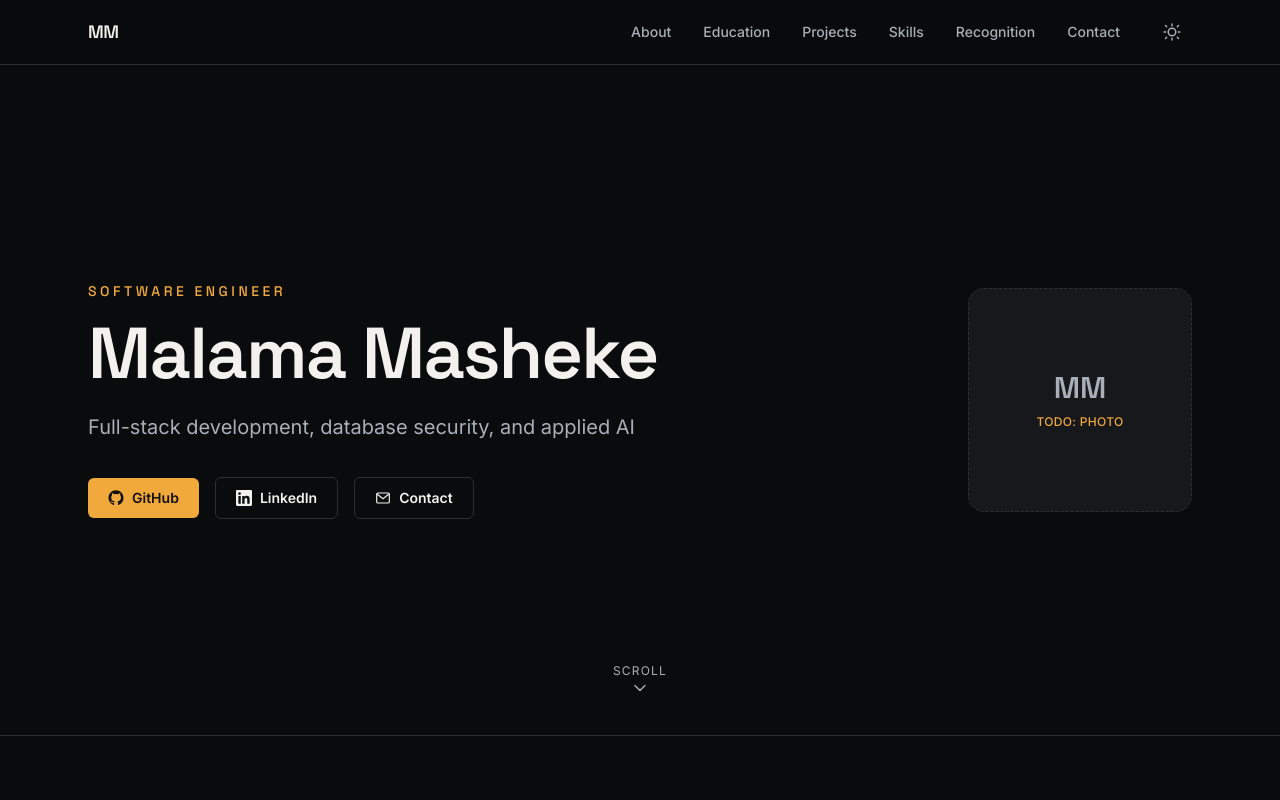
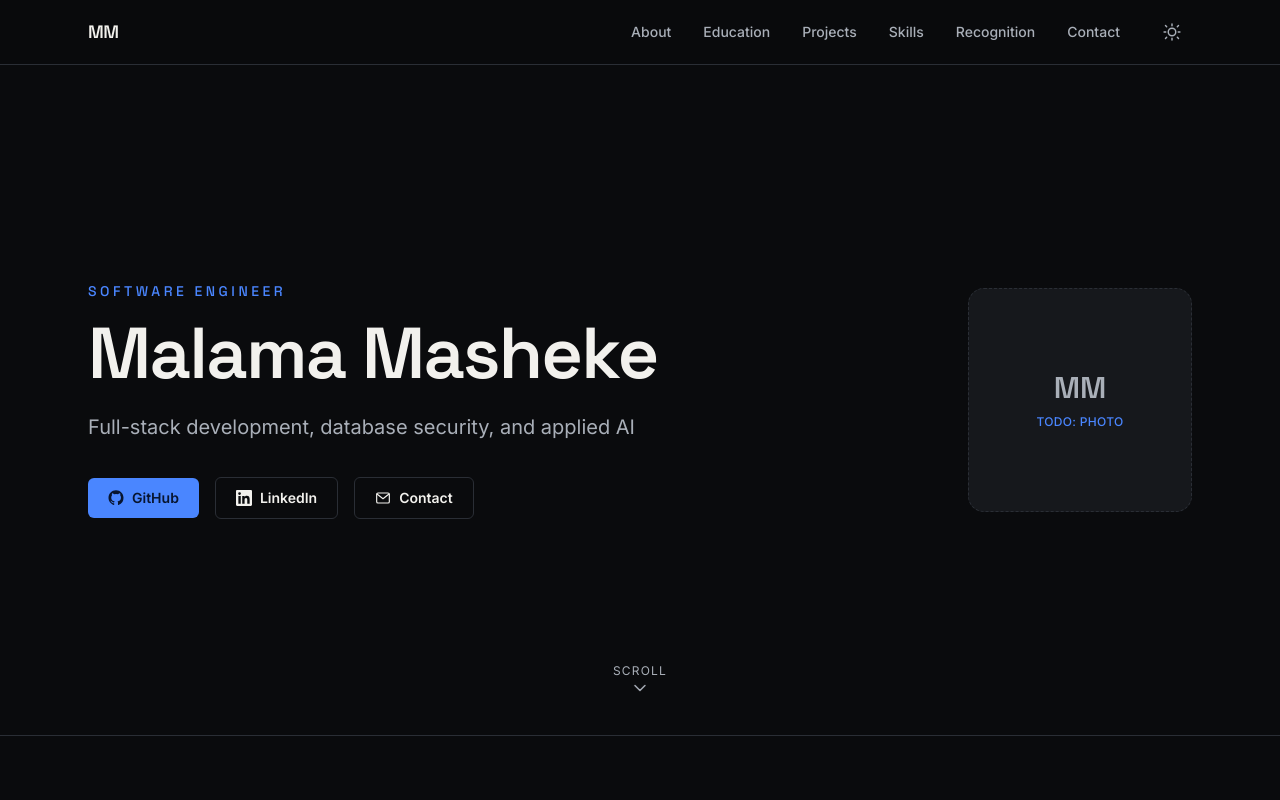
Before and after one commit to malgmash/Portfolio, a Next.js app: page / in a window 1280 px wide. Shown: the top 800 px of the page. Built offline with nearby package versions, Linux system fonts and the light colour scheme.

Commit message:
Changed the orange color to blue.

```diff
--- a/app/globals.css
+++ b/app/globals.css
@@ -7,9 +7,9 @@
   --raw-border: #2a2e35;
   --raw-text: #f2f1ed;
   --raw-text-muted: #a9afb8;
-  --raw-accent: #f2a93b;
-  --raw-accent-strong: #ffc169;
-  --raw-on-accent: #14110a;
+  --raw-accent: #4a86ff;
+  --raw-accent-strong: #7fa8ff;
+  --raw-on-accent: #081530;
 }
 
 :root[data-theme="light"] {
@@ -19,8 +19,8 @@
   --raw-border: #e1ded5;
   --raw-text: #17181a;
   --raw-text-muted: #565a61;
-  --raw-accent: #9a5b12;
-  --raw-accent-strong: #7c480b;
+  --raw-accent: #1e4fd6;
+  --raw-accent-strong: #16337f;
   --raw-on-accent: #ffffff;
 }
 
```
Also changed, not shown: app/icon.svg.
